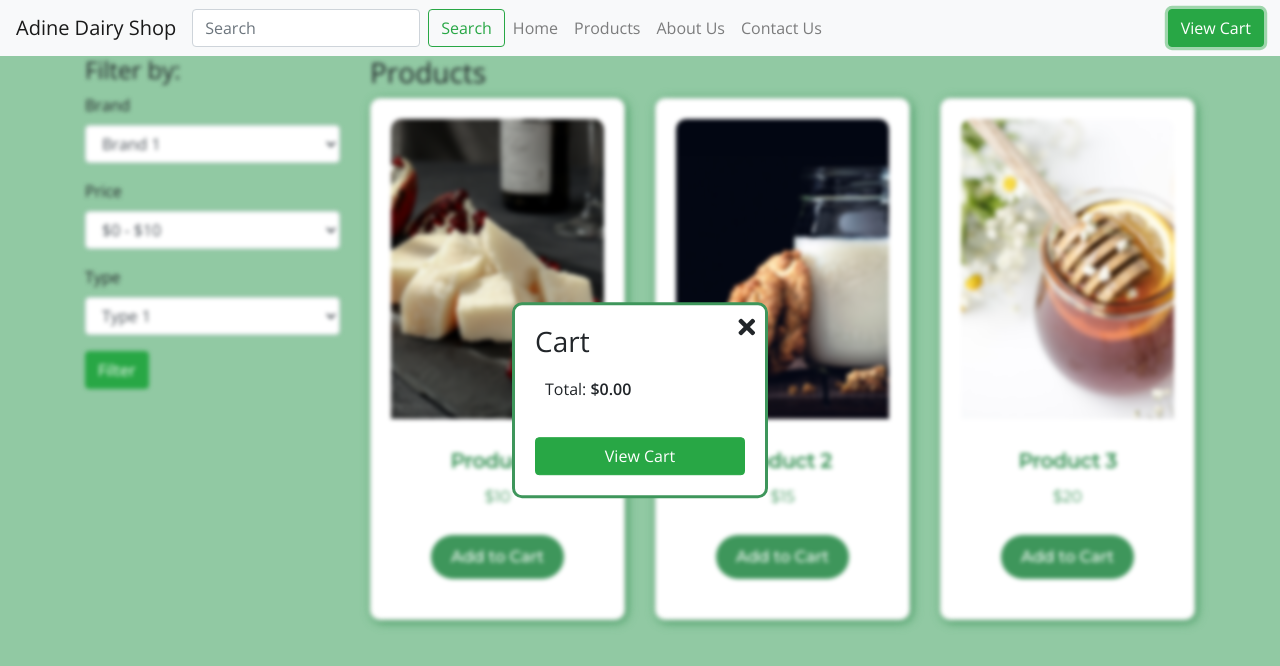
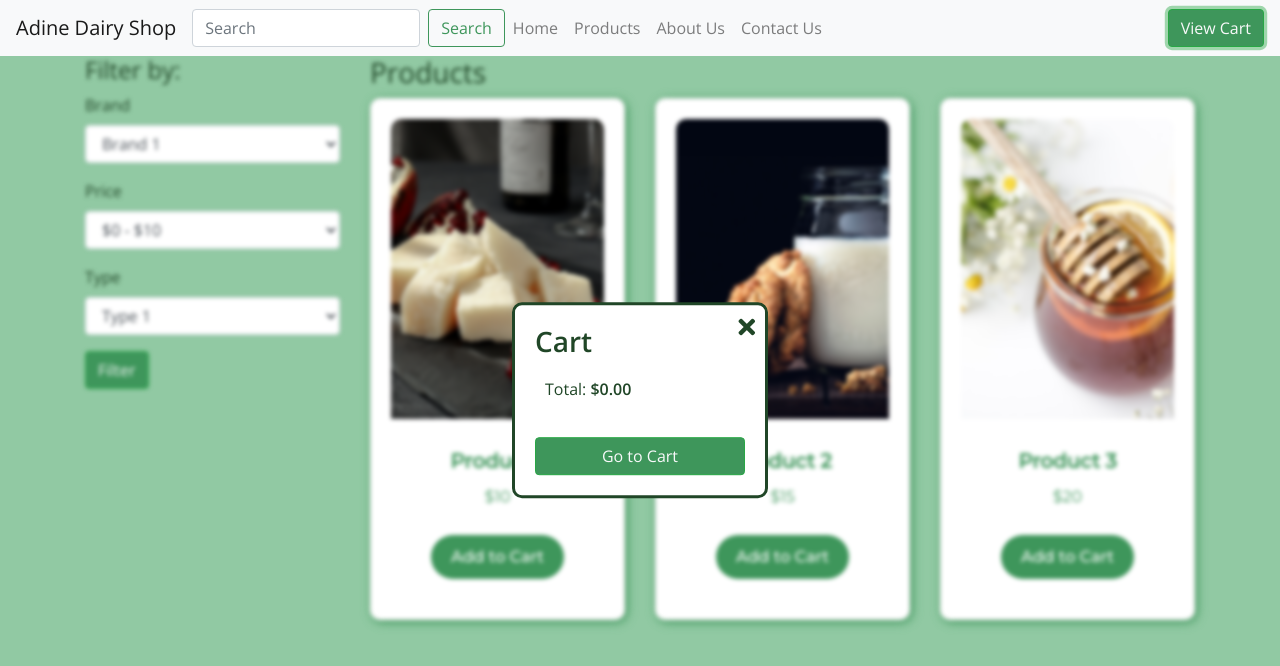
Before and after one commit to ArefBr/Dairy-shop-3, a plain HTML site: page index.html in a window 1280 px wide. Both pictures are taken after a click on the link "View Cart". Drawn offline with nearby package versions, Linux system fonts and the light colour scheme.

Commit message:
changed buttons

```diff
--- a/index.html
+++ b/index.html
@@ -38,7 +38,7 @@
   <!-- Add a "cart" section to display the total cost and items in the cart -->
 
 
-  <div class="container">
+  <div class="container body-container">
     <div class="row">
       <div class="col-md-3">
         <h4>Filter by:</h4>
@@ -121,7 +121,7 @@
       <!-- Cart items will be added here dynamically -->
     </ul>
     <p class="total-cost-holder">Total: <span class="total-cost">$0.00</span></p>
-    <a href="#" class="btn btn-success view-cart">View Cart</a>
+    <a href="#" class="btn btn-success view-cart">Go to Cart</a>
   </div>
 
   <script src="https://code.jquery.com/jquery-3.3.1.slim.min.js"></script>
--- a/script.js
+++ b/script.js
@@ -96,19 +96,19 @@ function viewCart() {
 // "View Cart" button
 document.querySelector('.view-cart').addEventListener('click', function() {
   document.querySelector('.cart').classList.add('visible');
-  document.querySelector('.container').classList.add('blurred');
+  document.querySelector('.body-container').classList.add('blurred');
 });
 
 // Close icon
 document.querySelector('.close-cart').addEventListener('click', function() {
   document.querySelector('.cart').classList.remove('visible');
-  document.querySelector('.container').classList.remove('blurred');
+  document.querySelector('.body-container').classList.remove('blurred');
 });
 
 document.addEventListener('click', function(event) {
   if (!event.target.classList.contains('cart') && !event.target.classList.contains('view-cart')) {
     document.querySelector('.cart').classList.remove('visible');
-    document.querySelector('.container').classList.remove('blurred');
+    document.querySelector('.body-container').classList.remove('blurred');
   }
 });
 
--- a/style.css
+++ b/style.css
@@ -4,6 +4,7 @@
 /* Body styling */
 body {
   background-color: #91C9A3;
+  color: #204627;
   font-family: 'Open Sans', sans-serif;
 }
 
@@ -11,7 +12,23 @@ body {
   filter: blur(2px);
 }
 
+.btn-success{
+  background-color: #3e965b;
+  color: #F8F9FA;
+}
 
+.btn-success:hover{
+  background-color: #35824F;
+}
+
+.btn-outline-success{
+  color: #3e965b;
+  border-color: #3e965b;
+}
+
+.btn-outline-success:hover{
+  background-color: #3e965b;
+}
 
 /* Navbar styling */
 .navbar {
@@ -29,7 +46,7 @@ body {
   transform: translate(-50%, -50%);
   background-color: white;
   padding: 20px;
-  border: 3px solid #3E965B;
+  border: 3px solid #204627;
   border-radius: 10px;
   z-index: 99;
 }
@@ -47,6 +64,8 @@ body {
 
 .cart h3 {
   margin-top: 0;
+  font-weight: 800;
+  color: #204627;
 }
 
 .cart ul {
@@ -58,6 +77,7 @@ body {
 .cart li {
   padding-bottom: 7px;
   padding-top: 7px;
+  color: #204627;
   border-bottom: 2px solid #3e965b81;
 }
 
```
